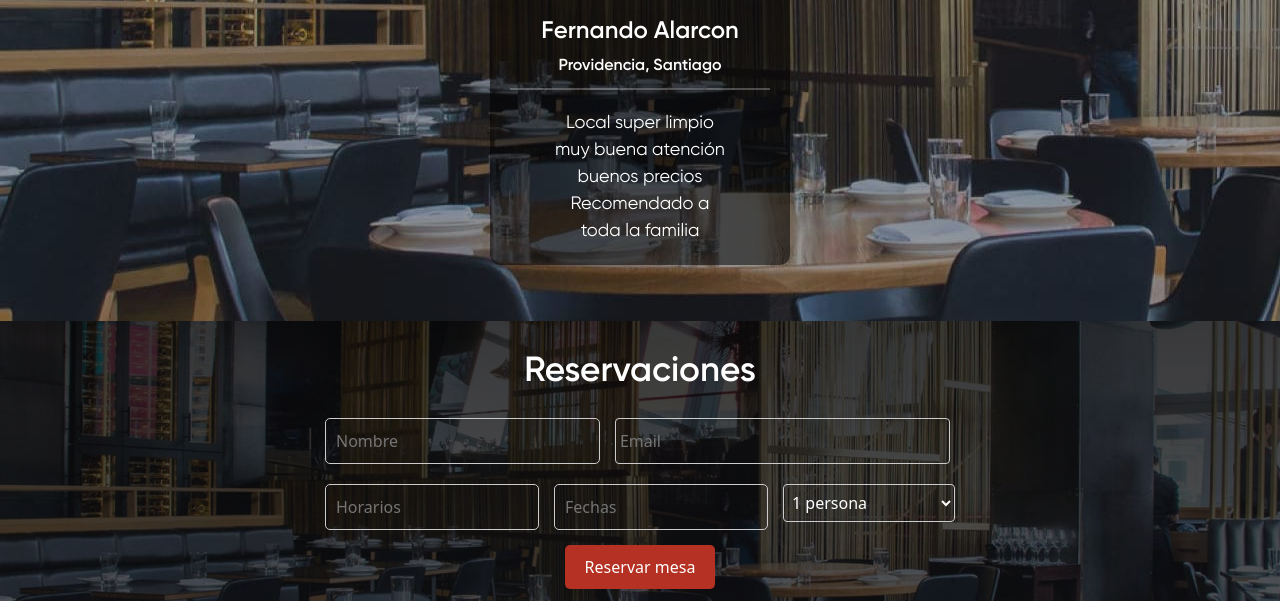
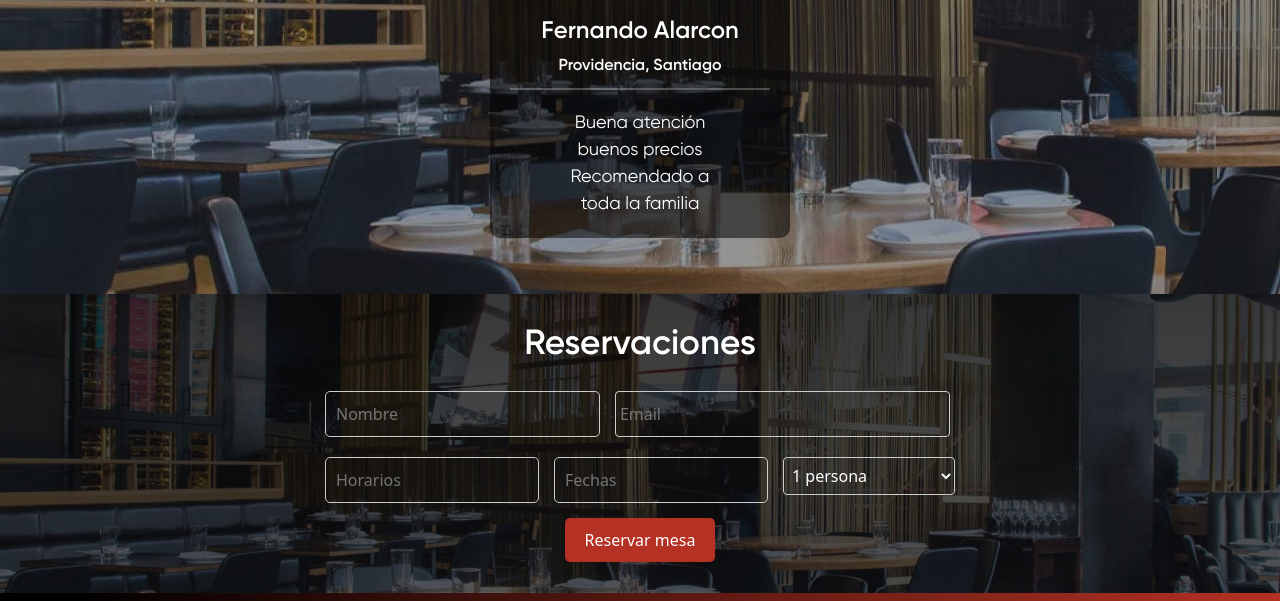
Before and after one commit to ianfr93/PF-Faundez-Rubio, a website: page index.html in a window 1280 px wide. Shown: the part 4253-4854 px from the top of the page. Drawn offline with nearby package versions, Linux system fonts and the light colour scheme.

Commit message:
Tamaños

```diff
--- a/index.html
+++ b/index.html
@@ -437,12 +437,11 @@
                         <h2>Fernando Alarcon </h2>
                         <span>Providencia, Santiago</span>
                         <hr>
-                        <p>Local super limpio muy buena atención buenos precios Recomendado a toda la familia</p>
+                        <p>Buena atención buenos precios Recomendado a toda la familia</p>
                     </div>
                 </div>
 
             </div>
-
         </article>
     </div>
 
```
